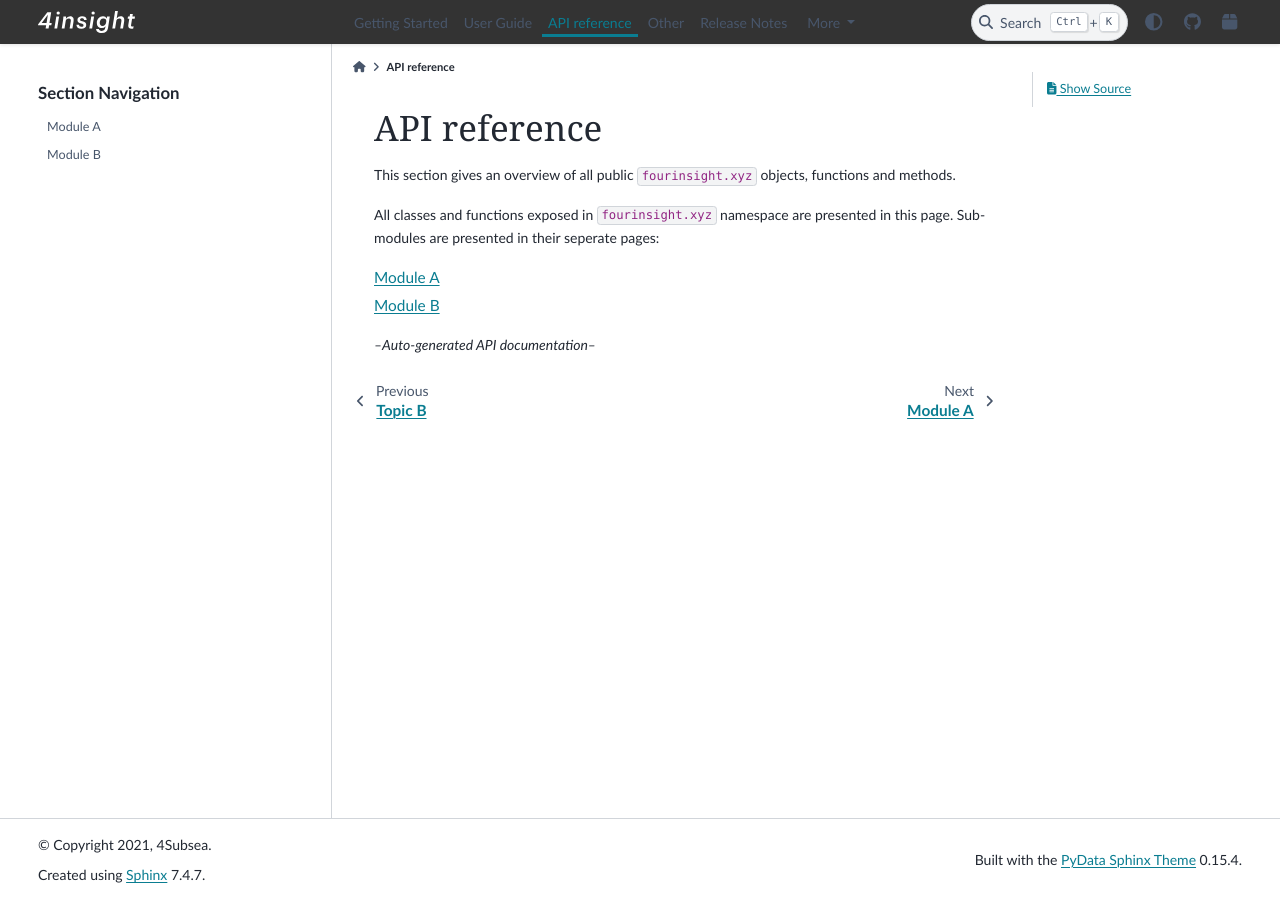
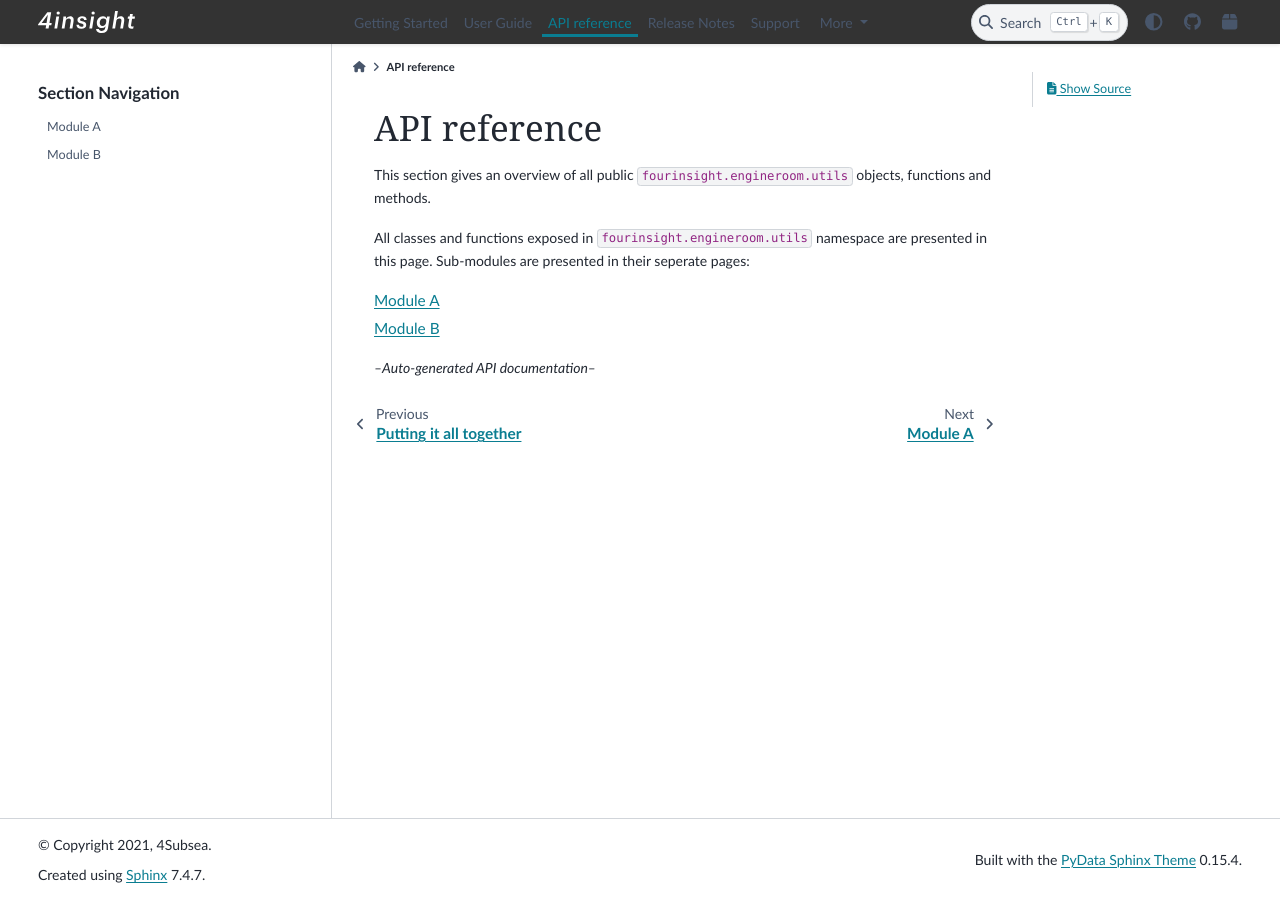
Before and after one commit to 4Subsea/fourinsight-engineroom-utils-python, a Sphinx documentation site: the page built from docs/api_ref/index.rst, in a window 1280 px wide. Built offline with Sphinx 7.4.7 and the PyData theme 0.15.4, drawn with Linux system fonts in a browser that asks for light colours.

Commit message:
doc: deleted unused sections

```diff
--- a/docs/api_ref/index.rst
+++ b/docs/api_ref/index.rst
@@ -1,9 +1,10 @@
 API reference
 =============
-This section gives an overview of all public ``fourinsight.xyz`` objects, functions and methods.
+This section gives an overview of all public ``fourinsight.engineroom.utils`` objects,
+functions and methods.
 
-All classes and functions exposed in ``fourinsight.xyz`` namespace are presented in this page.
-Sub-modules are presented in their seperate pages:
+All classes and functions exposed in ``fourinsight.engineroom.utils`` namespace
+are presented in this page. Sub-modules are presented in their seperate pages:
 
 .. toctree::
    :maxdepth: 1
--- a/docs/index.rst
+++ b/docs/index.rst
@@ -12,6 +12,5 @@ built to aid and speed-up Python app development in `4Insight EngineRoom`_.
    getting_started
    user_guide/index
    api_ref/index
-   other/index
    release_notes
    support
--- a/docs/other/index.rst
+++ /dev/null
@@ -1,4 +0,0 @@
-Other
-=====
-This section is optional and may be used if necesseary. It is also possible to
-create more optional sections.
--- a/docs/support.rst
+++ b/docs/support.rst
@@ -3,13 +3,13 @@ Support
 For bug/issue reports, please submit as issue on `GitHub`_. For questions and feedback contact
 us at feedback@4insight.io
 
-.. _GitHub: https://github.com/4subsea/fourinsight-xyz
+.. _GitHub: https://github.com/4subsea/fourinsight-engineroom-utils-python
 
 .. important::
 
     Before you make a bug/issue report, please make sure that you have
     :ref:`upgraded <upgrade>` to the latest version of
-    ``fourinsight.xyz``. The issue may already be fixed.
+    ``fourinsight.engineroom.utils``. The issue may already be fixed.
 
     If the issue persist, please provide us with as much information as possible
     so that we can recreate the issue and start working on that fix.
--- a/docs/user_guide/index.rst
+++ b/docs/user_guide/index.rst
@@ -14,5 +14,3 @@ EngineRoom app<simple-application>` or utilizing the provided utilities in a mor
    simple_app
    basic_concepts/index
    advanced_app
-   topic_a
-   topic_b
```
Also changed, not shown: docs/release_notes.rst (+1 -17 lines), docs/user_guide/topic_a.rst (deleted, +0 -44 lines), docs/user_guide/topic_b.rst (deleted, +0 -39 lines).
